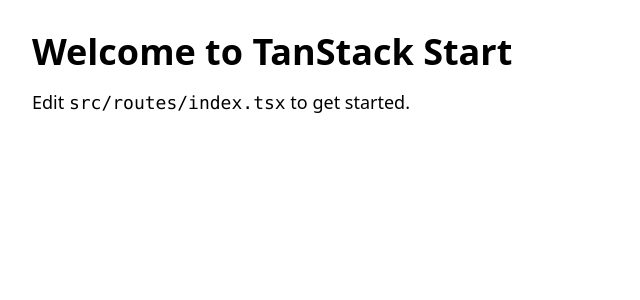
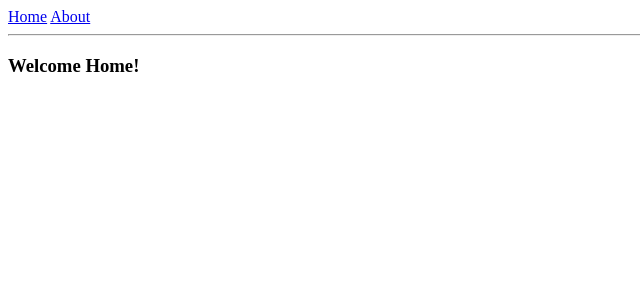
Before and after one commit to CrumpetCoding/dogsitting-website, a React (Vite) app: page / in a window 1280 px wide. Shown: the top 300 px of the page, without its empty margins (0-640 px from the left). Built offline with nearby package versions, Linux system fonts and the light colour scheme.

Commit message:
Set up routes for Home and About pages

```diff
--- a/index.html
+++ b/index.html
@@ -1,13 +1,15 @@
-
 <!doctype html>
 <html lang="en">
+
 <head>
   <meta charset="UTF-8" />
   <meta name="viewport" content="width=device-width, initial-scale=1.0" />
   <title>dogsitting-website</title>
 </head>
+
 <body>
-    <div id="app"></div>
+  <div id='root'></div>
   <script type="module" src="/src/main.tsx"></script>
 </body>
+
 </html>
--- a/src/main.tsx
+++ b/src/main.tsx
@@ -1,22 +1,27 @@
+import { StrictMode } from 'react'
 import ReactDOM from 'react-dom/client'
 import { RouterProvider, createRouter } from '@tanstack/react-router'
+
+// Import the generated route tree
 import { routeTree } from './routeTree.gen'
 
-const router = createRouter({
-  routeTree,
-  defaultPreload: 'intent',
-  scrollRestoration: true,
-})
+// Create a new router instance
+const router = createRouter({ routeTree })
 
+// Register the router instance for type safety
 declare module '@tanstack/react-router' {
   interface Register {
     router: typeof router
   }
 }
 
-const rootElement = document.getElementById('app')!
-
+// Render the app
+const rootElement = document.getElementById('root')!
 if (!rootElement.innerHTML) {
   const root = ReactDOM.createRoot(rootElement)
-  root.render(<RouterProvider router={router} />)
+  root.render(
+    <StrictMode>
+      <RouterProvider router={router} />
+    </StrictMode>,
+  )
 }
--- a/src/routeTree.gen.ts
+++ b/src/routeTree.gen.ts
@@ -10,33 +10,43 @@
 
 import { Route as rootRouteImport } from './routes/__root'
 import { Route as IndexRouteImport } from './routes/index'
+import { Route as AboutRouteImport } from './routes/about'
 
 const IndexRoute = IndexRouteImport.update({
   id: '/',
   path: '/',
   getParentRoute: () => rootRouteImport,
 } as any)
+const AboutRoute = AboutRouteImport.update({
+  id: '/about',
+  path: '/about',
+  getParentRoute: () => rootRouteImport,
+} as any)
 
 export interface FileRoutesByFullPath {
   '/': typeof IndexRoute
+  '/about': typeof AboutRoute
 }
 export interface FileRoutesByTo {
   '/': typeof IndexRoute
+  '/about': typeof AboutRoute
 }
 export interface FileRoutesById {
   __root__: typeof rootRouteImport
   '/': typeof IndexRoute
+  '/about': typeof AboutRoute
 }
 export interface FileRouteTypes {
   fileRoutesByFullPath: FileRoutesByFullPath
-  fullPaths: '/'
+  fullPaths: '/' | '/about'
   fileRoutesByTo: FileRoutesByTo
-  to: '/'
-  id: '__root__' | '/'
+  to: '/' | '/about'
+  id: '__root__' | '/' | '/about'
   fileRoutesById: FileRoutesById
 }
 export interface RootRouteChildren {
   IndexRoute: typeof IndexRoute
+  AboutRoute: typeof AboutRoute
 }
 
 declare module '@tanstack/react-router' {
@@ -48,11 +58,19 @@
       preLoaderRoute: typeof IndexRouteImport
       parentRoute: typeof rootRouteImport
     }
+    '/about': {
+      id: '/about'
+      path: '/about'
+      fullPath: '/about'
+      preLoaderRoute: typeof AboutRouteImport
+      parentRoute: typeof rootRouteImport
+    }
   }
 }
 
 const rootRouteChildren: RootRouteChildren = {
   IndexRoute: IndexRoute,
+  AboutRoute: AboutRoute,
 }
 export const routeTree = rootRouteImport
   ._addFileChildren(rootRouteChildren)
--- a/src/routes/__root.tsx
+++ b/src/routes/__root.tsx
@@ -1,29 +1,20 @@
-import { Outlet, createRootRoute } from '@tanstack/react-router'
+import { createRootRoute, Link, Outlet } from '@tanstack/react-router'
+import { TanStackRouterDevtools } from '@tanstack/react-router-devtools'
 
-import { TanStackRouterDevtoolsPanel } from '@tanstack/react-router-devtools'
-import { TanStackDevtools } from '@tanstack/react-devtools'
+const RootLayout = () => (
+  <>
+    <div className="p-2 flex gap-2">
+      <Link to="/" className="[&.active]:font-bold">
+        Home
+      </Link>{' '}
+      <Link to="/about" className="[&.active]:font-bold">
+        About
+      </Link>
+    </div>
+    <hr />
+    <Outlet />
+    <TanStackRouterDevtools />
+  </>
+)
 
-import '../styles.css'
-
-export const Route = createRootRoute({
-  component: RootComponent,
-})
-
-function RootComponent() {
-  return (
-    <>
-      <Outlet />
-      <TanStackDevtools
-        config={{
-          position: 'bottom-right',
-        }}
-        plugins={[
-          {
-            name: 'TanStack Router',
-            render: <TanStackRouterDevtoolsPanel />,
-          },
-        ]}
-      />
-    </>
-  )
-}
+export const Route = createRootRoute({ component: RootLayout })
--- /dev/null
+++ b/src/routes/about.tsx
@@ -0,0 +1,9 @@
+import { createFileRoute } from '@tanstack/react-router'
+
+export const Route = createFileRoute('/about')({
+    component: About,
+})
+
+function About() {
+    return <div className="p-2">Hello from About!</div>
+}
--- a/src/routes/index.tsx
+++ b/src/routes/index.tsx
@@ -1,14 +1,13 @@
 import { createFileRoute } from '@tanstack/react-router'
 
-export const Route = createFileRoute('/')({ component: Home })
+export const Route = createFileRoute('/')({
+  component: Index,
+})
 
-function Home() {
+function Index() {
   return (
-    <div className="p-8">
-      <h1 className="text-4xl font-bold">Welcome to TanStack Start</h1>
-      <p className="mt-4 text-lg">
-        Edit <code>src/routes/index.tsx</code> to get started.
-      </p>
+    <div className="p-2">
+      <h3>Welcome Home!</h3>
     </div>
   )
 }
```
Lines whose indentation alone changed are shown as unchanged.
